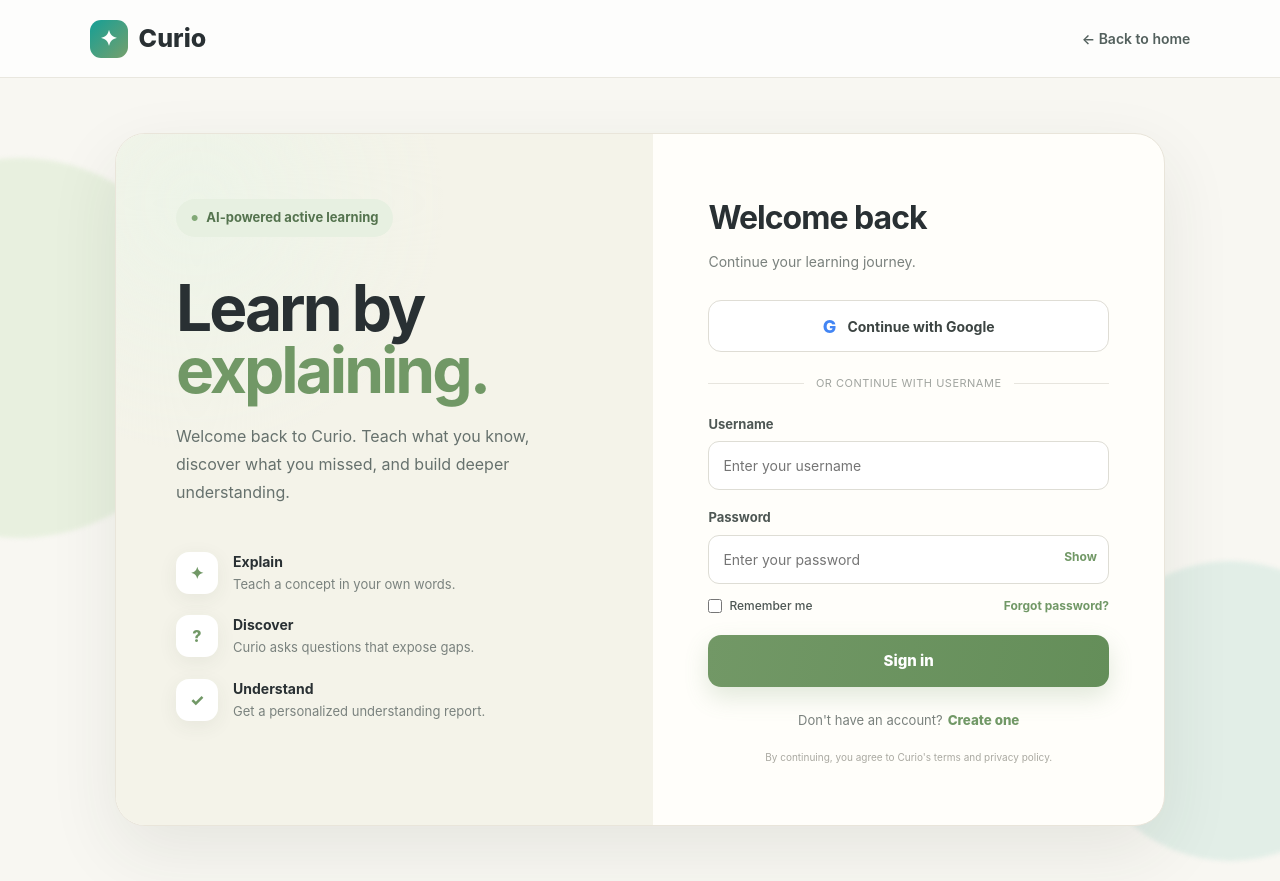
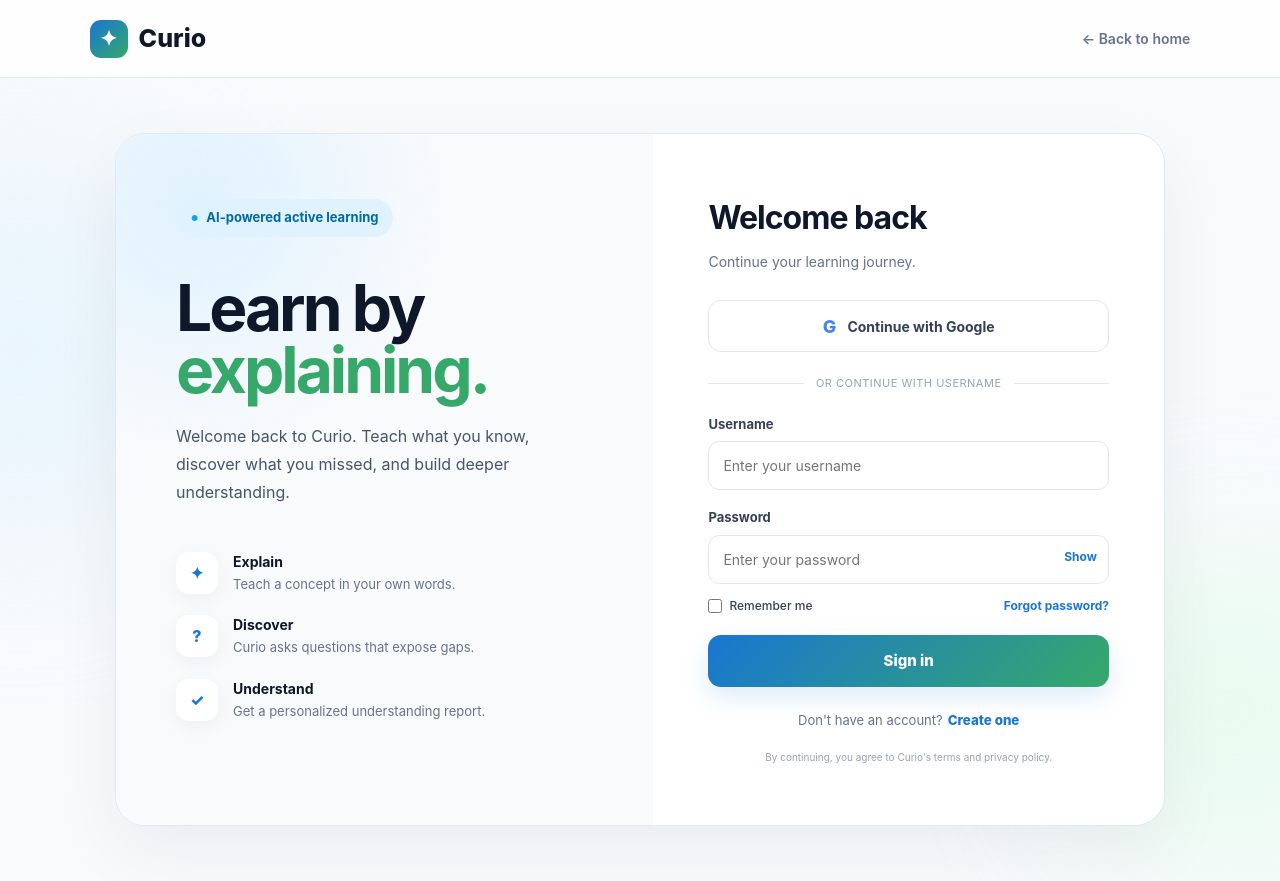
Before and after one commit to Nimalan07/curio-ai, a React (Vite) app in the folder frontend/: page / in a window 1280 px wide. Both pictures are taken after a click on the button "Log in". Built offline with nearby package versions, Linux system fonts and the light colour scheme; no server answers.

Commit message:
fix: make login page background match home page branding and fix back to home button navigation

```diff
--- a/frontend/src/pages/Login.css
+++ b/frontend/src/pages/Login.css
@@ -1,7 +1,7 @@
 .login-page {
   min-height: 100vh;
-  background: #f8f7f2;
-  color: #293033;
+  background: #f8fafc;
+  color: #0f172a;
   font-family: Inter, system-ui, -apple-system, BlinkMacSystemFont, sans-serif;
 }
 
@@ -13,8 +13,9 @@
   display: flex;
   align-items: center;
   justify-content: space-between;
-  background: rgba(255, 255, 255, 0.75);
-  border-bottom: 1px solid #e9e7df;
+  background: rgba(255, 255, 255, 0.8);
+  backdrop-filter: blur(8px);
+  border-bottom: 1px solid #e2e8f0;
 }
 
 .curio-brand {
@@ -35,11 +36,7 @@
   justify-content: center;
   color: white;
   font-size: 21px;
-  background: linear-gradient(
-    135deg,
-    #159f96,
-    #76a06c
-  );
+  background: linear-gradient(135deg, #1976d2, #36a86a);
 }
 
 .back-home {
@@ -47,12 +44,13 @@
   background: transparent;
   font-size: 14px;
   font-weight: 600;
-  color: #53605d;
+  color: #64748b;
   cursor: pointer;
+  transition: color 0.2s;
 }
 
 .back-home:hover {
-  color: #719866;
+  color: #1976d2;
 }
 
 /* MAIN */
@@ -72,24 +70,26 @@
 .login-decoration {
   position: absolute;
   border-radius: 50%;
-  filter: blur(2px);
+  filter: blur(80px);
   pointer-events: none;
 }
 
 .decoration-one {
   width: 380px;
   height: 380px;
-  background: #e8f0df;
+  background: #e0f2fe; /* Light blue */
   left: -170px;
   top: 80px;
+  opacity: 0.6;
 }
 
 .decoration-two {
   width: 300px;
   height: 300px;
-  background: #e2eee7;
+  background: #dcfce7; /* Light green */
   right: -100px;
   bottom: 20px;
+  opacity: 0.6;
 }
 
 /* CARD */
@@ -98,10 +98,10 @@
   width: min(1050px, 100%);
   display: grid;
   grid-template-columns: 1fr 0.95fr;
-  background: #fffefa;
-  border: 1px solid #e9e5da;
+  background: #ffffff;
+  border: 1px solid #e2e8f0;
   border-radius: 30px;
-  box-shadow: 0 25px 70px rgba(49, 60, 48, 0.09);
+  box-shadow: 0 25px 70px rgba(15, 23, 42, 0.06);
   overflow: hidden;
   position: relative;
   z-index: 2;
@@ -114,10 +114,10 @@
   background:
     radial-gradient(
       circle at 15% 10%,
-      #edf4e8,
+      #e0f2fe,
       transparent 32%
     ),
-    #f4f3e9;
+    #f8fafc;
   text-align: left;
 }
 
@@ -127,15 +127,15 @@
   gap: 8px;
   padding: 9px 15px;
   border-radius: 30px;
-  background: #e7f0e1;
-  color: #54734e;
+  background: #e0f2fe;
+  color: #0369a1;
   font-size: 13px;
   font-weight: 700;
 }
 
 .intro-badge span {
   font-size: 8px;
-  color: #82a977;
+  color: #0ea5e9;
 }
 
 .login-intro h1 {
@@ -143,16 +143,16 @@
   font-size: clamp(44px, 5vw, 65px);
   line-height: 0.98;
   letter-spacing: -3px;
-  color: #293033;
+  color: #0f172a;
 }
 
 .login-intro h1 span {
-  color: #719866;
+  color: #36a86a;
 }
 
 .login-intro > p {
   max-width: 470px;
-  color: #66716d;
+  color: #475569;
   line-height: 1.75;
   font-size: 16px;
 }
@@ -181,9 +181,9 @@
   align-items: center;
   justify-content: center;
   background: #fff;
-  color: #719866;
+  color: #1976d2;
   font-weight: 800;
-  box-shadow: 0 5px 20px rgba(50, 70, 50, 0.07);
+  box-shadow: 0 5px 20px rgba(15, 23, 42, 0.05);
 }
 
 .learning-point strong {
@@ -194,7 +194,7 @@
 
 .learning-point span {
   display: block;
-  color: #7a827e;
+  color: #64748b;
   font-size: 13px;
 }
 
@@ -212,12 +212,12 @@
   margin: 0;
   font-size: 32px;
   letter-spacing: -1px;
-  color: #293033;
+  color: #0f172a;
 }
 
 .form-heading p {
   margin: 9px 0 28px;
-  color: #7a817d;
+  color: #64748b;
   font-size: 14px;
 }
 
@@ -227,7 +227,7 @@
   height: 52px;
   width: 100%;
   border-radius: 13px;
-  border: 1px solid #dfddd5;
+  border: 1px solid #e2e8f0;
   background: #fff;
   display: flex;
   align-items: center;
@@ -235,14 +235,14 @@
   gap: 11px;
   font-size: 14px;
   font-weight: 700;
-  color: #3c4442;
+  color: #334155;
   cursor: pointer;
   transition: 0.2s;
 }
 
 .google-button:hover {
-  background: #faf9f5;
-  border-color: #cfcac0;
+  background: #f8fafc;
+  border-color: #cbd5e1;
   transform: translateY(-1px);
 }
 
@@ -259,7 +259,7 @@
   align-items: center;
   gap: 12px;
   margin: 23px 0;
-  color: #a0a49f;
+  color: #94a3b8;
   font-size: 11px;
   text-transform: uppercase;
   letter-spacing: 0.5px;
@@ -270,7 +270,7 @@
   content: "";
   height: 1px;
   flex: 1;
-  background: #e7e5de;
+  background: #e2e8f0;
 }
 
 /* FORM */
@@ -282,7 +282,7 @@ form {
 
 form label {
   margin-bottom: 7px;
-  color: #4e5754;
+  color: #334155;
   font-size: 13px;
   font-weight: 700;
 }
@@ -291,18 +291,18 @@ form input {
   height: 49px;
   padding: 0 14px;
   margin-bottom: 18px;
-  border: 1px solid #deddd5;
+  border: 1px solid #e2e8f0;
   border-radius: 11px;
   outline: none;
   background: #fff;
-  color: #293033;
+  color: #0f172a;
   font-size: 14px;
   transition: 0.2s;
 }
 
 form input:focus {
-  border-color: #82a977;
-  box-shadow: 0 0 0 3px rgba(126, 164, 111, 0.12);
+  border-color: #1976d2;
+  box-shadow: 0 0 0 3px rgba(25, 118, 210, 0.12);
 }
 
 /* PASSWORD */
@@ -323,7 +323,7 @@ form input:focus {
   top: 14px;
   border: none;
   background: transparent;
-  color: #719866;
+  color: #1976d2;
   font-size: 12px;
   font-weight: 700;
   cursor: pointer;
@@ -357,7 +357,7 @@ form input:focus {
 .forgot-password {
   border: none;
   background: transparent;
-  color: #719866;
+  color: #1976d2;
   font-size: 12px;
   font-weight: 700;
   cursor: pointer;
@@ -369,22 +369,18 @@ form input:focus {
   height: 52px;
   border: none;
   border-radius: 13px;
-  background: linear-gradient(
-    100deg,
-    #729866,
-    #648e59
-  );
+  background: linear-gradient(135deg, #1976d2, #36a86a);
   color: white;
   font-size: 15px;
   font-weight: 800;
   cursor: pointer;
-  box-shadow: 0 10px 25px rgba(105, 143, 93, 0.2);
+  box-shadow: 0 10px 25px rgba(25, 118, 210, 0.15);
   transition: 0.2s;
 }
 
 .login-submit:hover {
   transform: translateY(-2px);
-  box-shadow: 0 14px 30px rgba(105, 143, 93, 0.25);
+  box-shadow: 0 14px 30px rgba(25, 118, 210, 0.25);
 }
 
 .login-submit:disabled {
@@ -408,14 +404,14 @@ form input:focus {
 .switch-mode {
   margin-top: 24px;
   text-align: center;
-  color: #7a817d;
+  color: #64748b;
   font-size: 13px;
 }
 
 .switch-mode button {
   border: none;
   background: transparent;
-  color: #719866;
+  color: #1976d2;
   font-weight: 800;
   cursor: pointer;
   margin-left: 5px;
@@ -426,7 +422,7 @@ form input:focus {
 .privacy-text {
   margin-top: 20px;
   text-align: center;
-  color: #aaa9a1;
+  color: #94a3b8;
   font-size: 10px;
   line-height: 1.5;
 }
--- a/frontend/src/pages/Login.jsx
+++ b/frontend/src/pages/Login.jsx
@@ -3,7 +3,7 @@ import "./Login.css";
 
 const API_URL = "http://localhost:8000";
 
-export default function Login({ onNavigate }) {
+export default function Login({ onSuccess, onBack }) {
   const [mode, setMode] = useState("signin");
   const [username, setUsername] = useState("");
   const [password, setPassword] = useState("");
@@ -45,10 +45,9 @@ export default function Login({ onNavigate }) {
         throw new Error(data.detail || "Authentication failed.");
       }
 
-      localStorage.setItem("curio_token", data.token);
-      localStorage.setItem("curio_user", JSON.stringify(data.user));
-
-      onNavigate("topic");
+      if (onSuccess) {
+        onSuccess(data.user, data.token);
+      }
     } catch (err) {
       setError(err.message || "Something went wrong.");
     } finally {
@@ -66,7 +65,7 @@ export default function Login({ onNavigate }) {
       <header className="login-nav">
         <div
           className="curio-brand"
-          onClick={() => onNavigate("home")}
+          onClick={onBack}
         >
           <div className="curio-logo">
             ✦
@@ -76,7 +75,7 @@ export default function Login({ onNavigate }) {
 
         <button
           className="back-home"
-          onClick={() => onNavigate("home")}
+          onClick={onBack}
         >
           ← Back to home
         </button>
```
